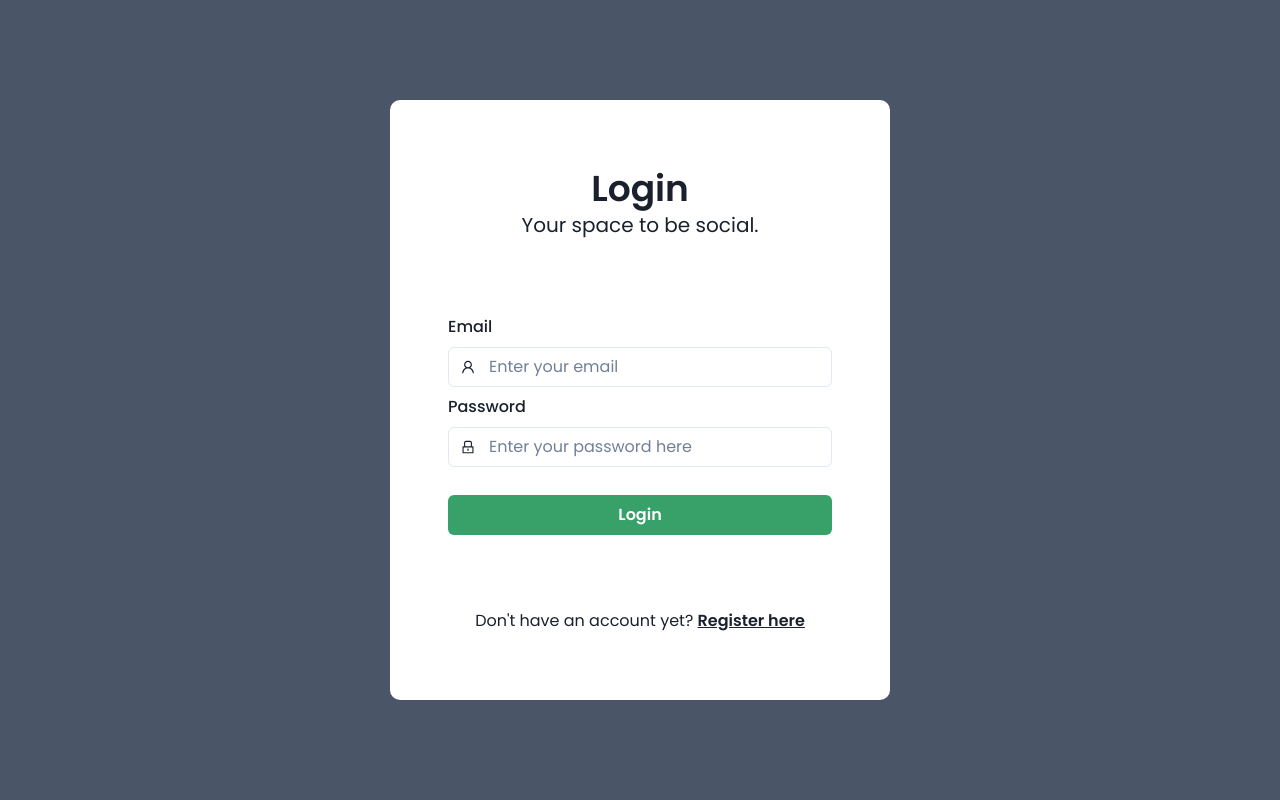
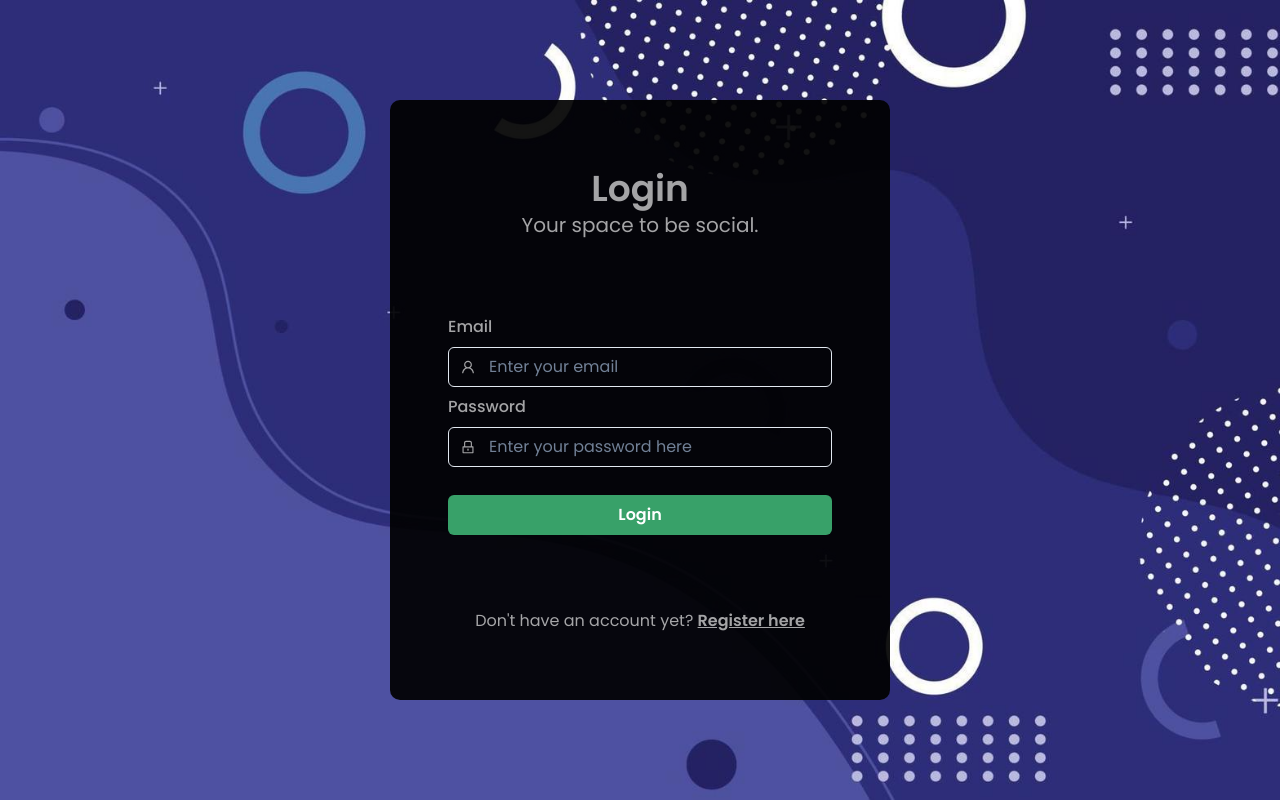
Before and after one commit to mathiaswakgari/Texting-WebApp, a React (Vite) app: page /login in a window 1280 px wide. Built offline with nearby package versions, Linux system fonts and the light colour scheme; no server answers.

Commit message:
Changed the UI.

```diff
--- a/src/components/Login.tsx
+++ b/src/components/Login.tsx
@@ -1,14 +1,26 @@
 import { Box, Heading, VStack, Text } from "@chakra-ui/react";
 import LoginForm from "./LoginForm";
 import { Link } from "react-router-dom";
+import bgImage from "../assets/background.jpg";
 import useLogin from "../hooks/useLogin";
 
 const Login = () => {
   const { error, isLogging, loginUser } = useLogin();
   return (
-    <Box height={"100vh"} width={"100vw"} bg={"gray.600"}>
+    <Box
+      height={"100vh"}
+      width={"100vw"}
+      bgImage={bgImage}
+      backgroundSize={"cover"}
+    >
       <VStack justifyContent={"center"} width={"100%"} height={"100%"}>
-        <Box height={"600px"} width={"500px"} bg={"white"} borderRadius={10}>
+        <Box
+          height={"600px"}
+          width={"500px"}
+          bg={"blackAlpha.900"}
+          borderRadius={10}
+          color={"whiteAlpha.700"}
+        >
           <VStack
             height={"full"}
             width={"full"}
```
Also changed, not shown: src/assets/background.jpg (added).
